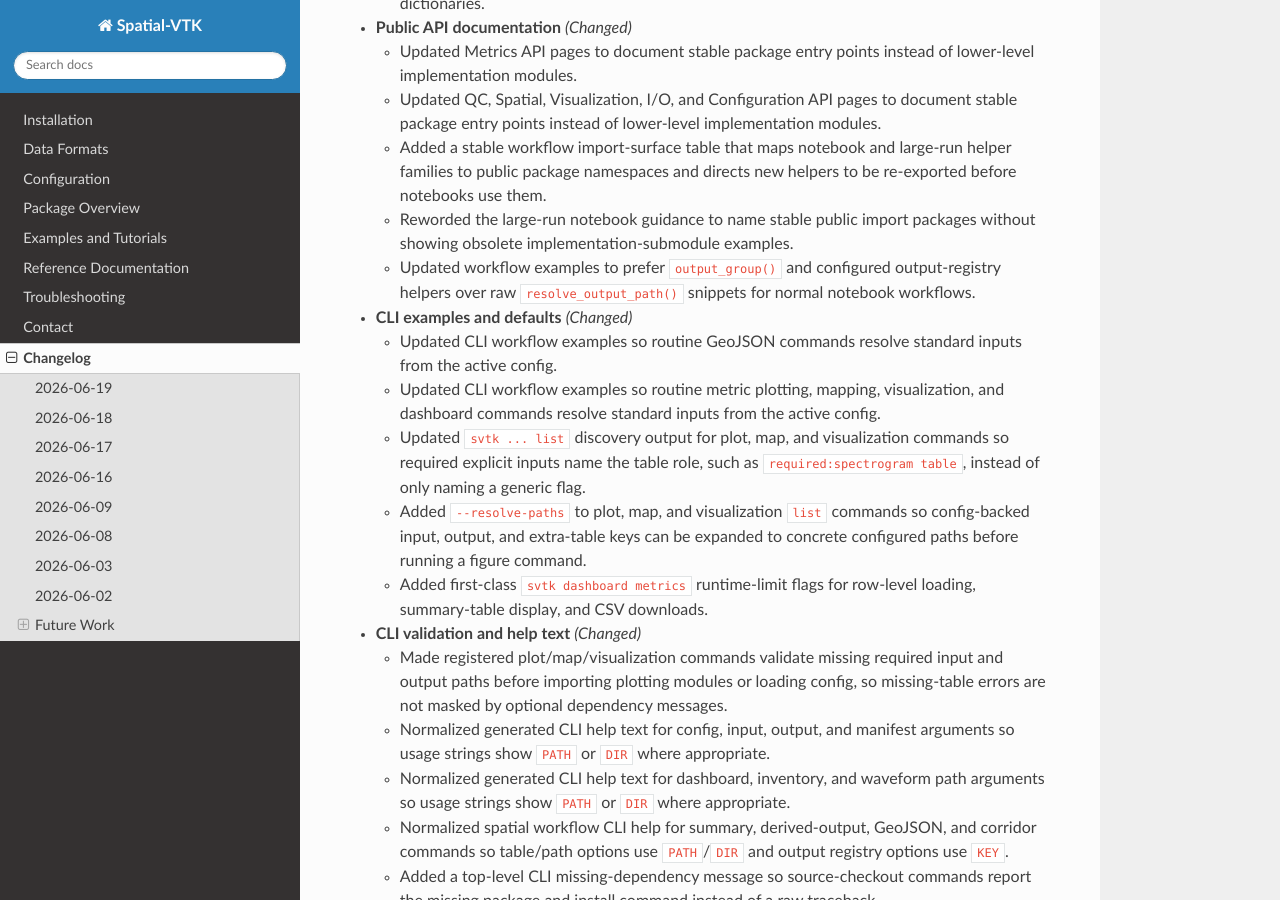
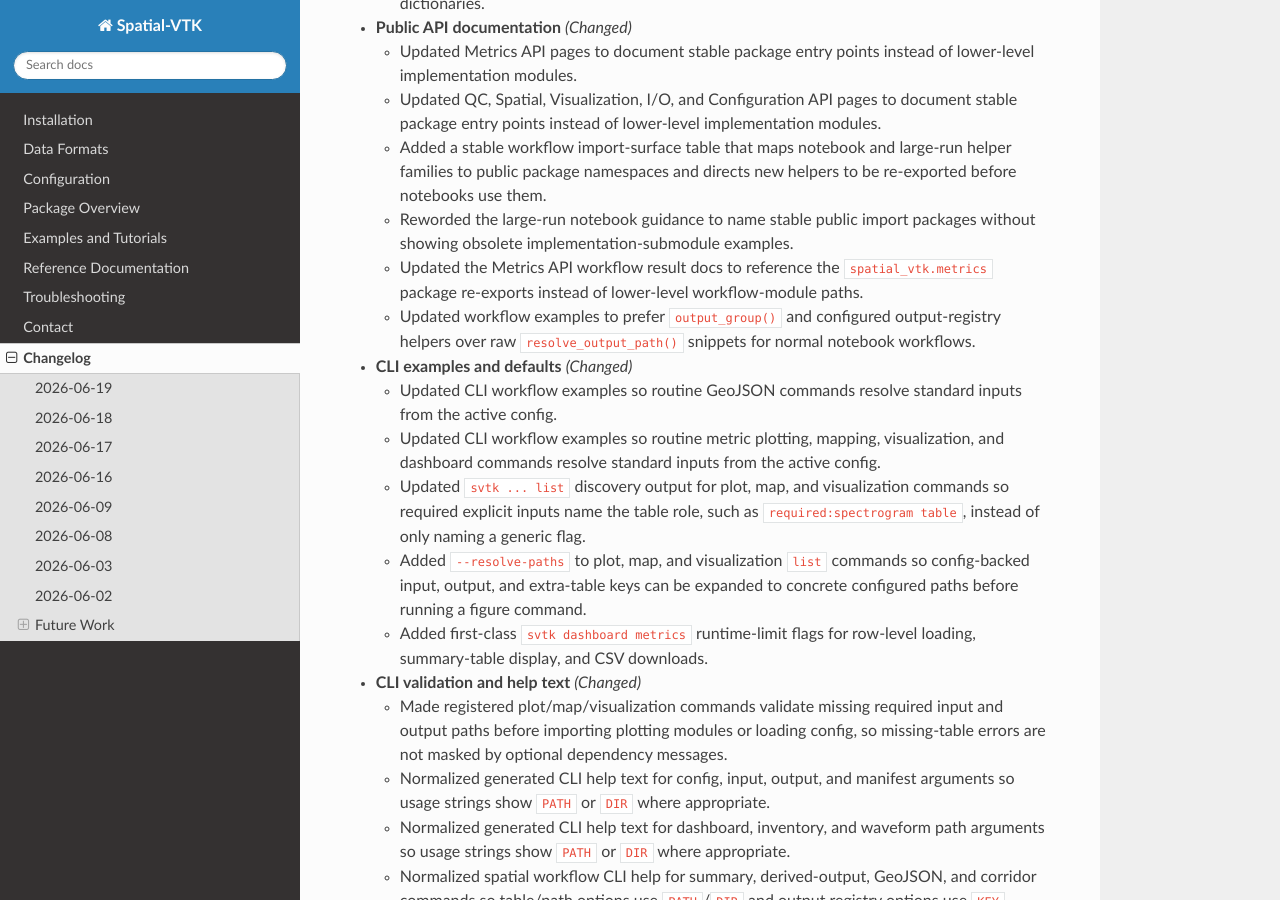
Before and after one commit to bcbirkel/spatial-vtk, a Sphinx documentation site: the page built from docs/changelog.rst, in a window 1280 px wide and 900 px high, scrolled down 2262 px. Built offline with Sphinx 7.4.7 and the Read the Docs theme 3.1.0, drawn with Linux system fonts in a browser that asks for light colours.

Commit message:
Use metrics re-exports in API docs

```diff
--- a/docs/changelog.rst
+++ b/docs/changelog.rst
@@ -130,6 +130,9 @@
     helpers to be re-exported before notebooks use them.
   - Reworded the large-run notebook guidance to name stable public import
     packages without showing obsolete implementation-submodule examples.
+  - Updated the Metrics API workflow result docs to reference the
+    ``spatial_vtk.metrics`` package re-exports instead of lower-level
+    workflow-module paths.
   - Updated workflow examples to prefer ``output_group()`` and configured
     output-registry helpers over raw ``resolve_output_path()`` snippets for
     normal notebook workflows.
--- a/docs/reference/api/metrics.rst
+++ b/docs/reference/api/metrics.rst
@@ -123,10 +123,10 @@
    :members:
    :exclude-members: MetricWorkflowTask, SlurmSettings
 
-.. autoclass:: spatial_vtk.metrics.workflow.StandardMetricWorkflowOutputResult
+.. autoclass:: spatial_vtk.metrics.StandardMetricWorkflowOutputResult
    :members:
 
-.. autofunction:: spatial_vtk.metrics.workflow.load_standard_metric_workflow_outputs
+.. autofunction:: spatial_vtk.metrics.load_standard_metric_workflow_outputs
 
 Import workflow helpers from ``spatial_vtk.metrics`` or
 ``spatial_vtk.metrics.workflow``. The configured, inventory, cache,
```
Also changed, not shown: 1 other file.
